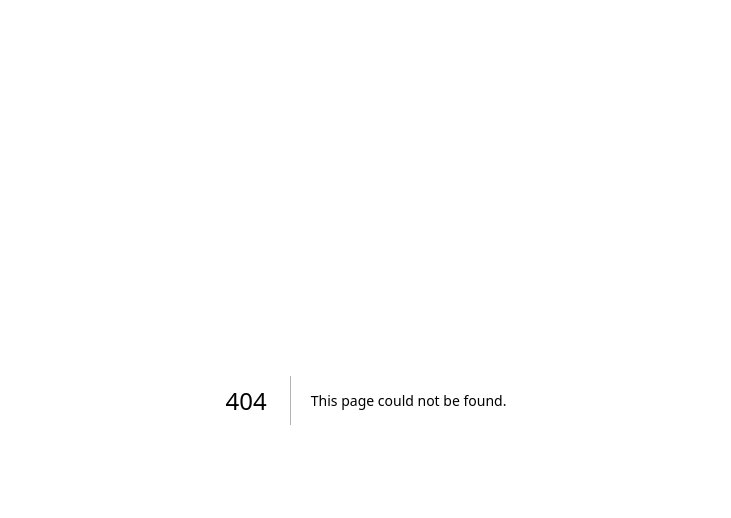
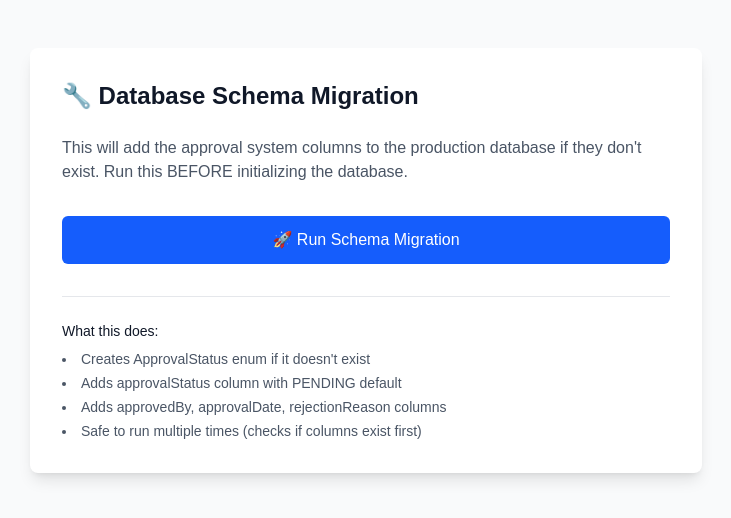
Before and after one commit to jli2022/MusicTeachers, a Next.js app: page /migrate in a window 1280 px wide. Before the commit this address had no page. Shown: the top 518 px of the page, without its empty margins (274-1005 px from the left). Built offline with nearby package versions, Linux system fonts and the light colour scheme.

Commit message:
Add database schema migration for approval system columns

```diff
--- /dev/null
+++ b/src/app/api/admin/migrate-schema/route.ts
@@ -0,0 +1,71 @@
+import { NextResponse } from 'next/server'
+import { prisma } from '@/lib/prisma'
+
+export async function POST() {
+  try {
+    console.log('🔧 Starting database schema migration...')
+
+    // Use raw SQL to add the missing columns if they don't exist
+    await prisma.$executeRaw`
+      DO $$
+      BEGIN
+        -- Add ApprovalStatus enum if it doesn't exist
+        IF NOT EXISTS (SELECT 1 FROM pg_type WHERE typname = 'ApprovalStatus') THEN
+          CREATE TYPE "ApprovalStatus" AS ENUM ('PENDING', 'APPROVED', 'REJECTED');
+        END IF;
+
+        -- Add approvalStatus column if it doesn't exist
+        IF NOT EXISTS (SELECT 1 FROM information_schema.columns WHERE table_name = 'users' AND column_name = 'approvalStatus') THEN
+          ALTER TABLE "users" ADD COLUMN "approvalStatus" "ApprovalStatus" NOT NULL DEFAULT 'PENDING';
+        END IF;
+
+        -- Add approvedBy column if it doesn't exist
+        IF NOT EXISTS (SELECT 1 FROM information_schema.columns WHERE table_name = 'users' AND column_name = 'approvedBy') THEN
+          ALTER TABLE "users" ADD COLUMN "approvedBy" TEXT;
+        END IF;
+
+        -- Add approvalDate column if it doesn't exist
+        IF NOT EXISTS (SELECT 1 FROM information_schema.columns WHERE table_name = 'users' AND column_name = 'approvalDate') THEN
+          ALTER TABLE "users" ADD COLUMN "approvalDate" TIMESTAMP(3);
+        END IF;
+
+        -- Add rejectionReason column if it doesn't exist
+        IF NOT EXISTS (SELECT 1 FROM information_schema.columns WHERE table_name = 'users' AND column_name = 'rejectionReason') THEN
+          ALTER TABLE "users" ADD COLUMN "rejectionReason" TEXT;
+        END IF;
+
+      END $$;
+    `
+
+    console.log('✅ Schema migration completed successfully!')
+
+    // Test that the columns exist now
+    const testQuery = await prisma.user.findMany({
+      select: {
+        id: true,
+        approvalStatus: true,
+        approvedBy: true,
+        approvalDate: true,
+        rejectionReason: true
+      },
+      take: 1
+    })
+
+    return NextResponse.json({
+      success: true,
+      message: 'Database schema migrated successfully',
+      testResult: 'Approval columns are now accessible',
+      sampleData: testQuery
+    })
+
+  } catch (error) {
+    console.error('Schema migration failed:', error)
+    return NextResponse.json(
+      {
+        error: 'Schema migration failed',
+        details: error instanceof Error ? error.message : 'Unknown error'
+      },
+      { status: 500 }
+    )
+  }
+}
--- /dev/null
+++ b/src/app/migrate/page.tsx
@@ -0,0 +1,98 @@
+'use client'
+
+import { useState } from 'react'
+
+export default function MigrateSchema() {
+  const [loading, setLoading] = useState(false)
+  const [result, setResult] = useState<any>(null)
+  const [error, setError] = useState('')
+
+  const runMigration = async () => {
+    setLoading(true)
+    setError('')
+    setResult(null)
+
+    try {
+      const response = await fetch('/api/admin/migrate-schema', {
+        method: 'POST',
+        headers: {
+          'Content-Type': 'application/json'
+        }
+      })
+
+      const data = await response.json()
+
+      if (response.ok) {
+        setResult(data)
+      } else {
+        setError(data.error || 'Migration failed')
+      }
+    } catch {
+      setError('Network error occurred')
+    } finally {
+      setLoading(false)
+    }
+  }
+
+  return (
+    <div className="min-h-screen bg-gray-50 py-12 px-4">
+      <div className="max-w-2xl mx-auto">
+        <div className="bg-white rounded-lg shadow-lg p-8">
+          <h1 className="text-2xl font-bold text-gray-900 mb-6">
+            🔧 Database Schema Migration
+          </h1>
+
+          <p className="text-gray-600 mb-8">
+            This will add the approval system columns to the production database if they don't exist.
+            Run this BEFORE initializing the database.
+          </p>
+
+          <button
+            onClick={runMigration}
+            disabled={loading}
+            className="w-full bg-blue-600 text-white py-3 px-4 rounded-md hover:bg-blue-700 disabled:opacity-50"
+          >
+            {loading ? 'Running Migration...' : '🚀 Run Schema Migration'}
+          </button>
+
+          {error && (
+            <div className="mt-6 bg-red-50 border border-red-200 rounded-md p-4">
+              <div className="text-red-800">
+                <h3 className="text-sm font-medium">Error</h3>
+                <p className="mt-1 text-sm">{error}</p>
+              </div>
+            </div>
+          )}
+
+          {result && (
+            <div className="mt-6 bg-green-50 border border-green-200 rounded-md p-4">
+              <div className="text-green-800">
+                <h3 className="text-sm font-medium mb-2">✅ {result.message}</h3>
+                <p className="text-sm">{result.testResult}</p>
+
+                <div className="mt-4 pt-4 border-t border-green-200">
+                  <p className="text-sm">
+                    🎉 You can now proceed to{' '}
+                    <a href="/init" className="font-medium text-green-700 hover:text-green-600">
+                      initialize the database
+                    </a>
+                  </p>
+                </div>
+              </div>
+            </div>
+          )}
+
+          <div className="mt-8 pt-6 border-t border-gray-200">
+            <h3 className="text-sm font-medium text-gray-900 mb-2">What this does:</h3>
+            <ul className="text-sm text-gray-600 list-disc list-inside space-y-1">
+              <li>Creates ApprovalStatus enum if it doesn't exist</li>
+              <li>Adds approvalStatus column with PENDING default</li>
+              <li>Adds approvedBy, approvalDate, rejectionReason columns</li>
+              <li>Safe to run multiple times (checks if columns exist first)</li>
+            </ul>
+          </div>
+        </div>
+      </div>
+    </div>
+  )
+}
```
